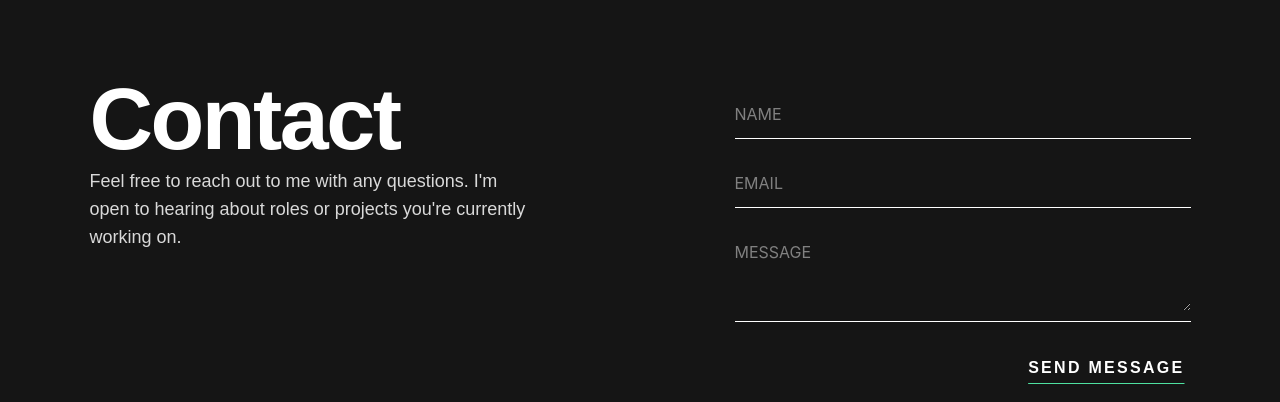
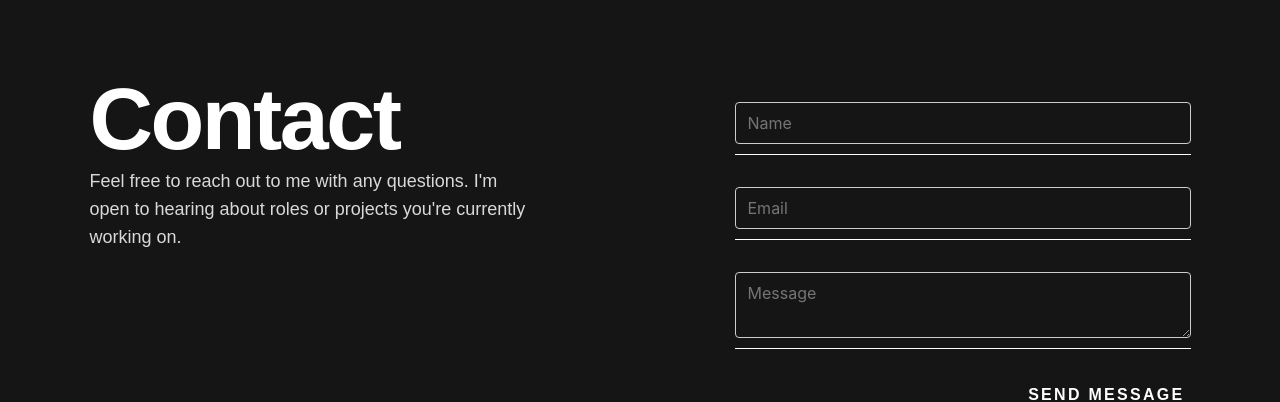
Before and after one commit to maisieo/-maisie-codes, a React (Create React App) app: page / in a window 1280 px wide. Shown: the part 2498-2900 px from the top of the page. Built offline with nearby package versions, Linux system fonts and the light colour scheme.

Commit message:
change form

```diff
--- a/src/components/ContactForm/ContactForm.js
+++ b/src/components/ContactForm/ContactForm.js
@@ -63,32 +63,29 @@ function ContactForm() {
           >
             <input type="hidden" name="form-name" value="contact" />
             <div className="input-section">
-            <label htmlFor="name">Name</label>
               <input
                 type="text"
                 name="name"
-              id="name"
+                placeholder="Name"
                 value={formData.name}
                 onChange={handleChange}
                 required
               />
             </div>
             <div className="input-section">
-            <label htmlFor="email">Email</label>
               <input
                 type="email"
                 name="email"
-              id="email"
+                placeholder="Email"
                 value={formData.email}
                 onChange={handleChange}
                 required
               />
             </div>
             <div className="input-section">
-            <label htmlFor="message">Message</label>
               <textarea
                 name="message"
-              id="message"
+                placeholder="Message"
                 value={formData.message}
                 onChange={handleChange}
                 required
--- a/src/components/ContactForm/ContactForm.scss
+++ b/src/components/ContactForm/ContactForm.scss
@@ -11,7 +11,7 @@
 
   .inner-wrapper {
     display: flex;
-    max-width:1141px;
+    max-width: 1141px;
     margin: 0 auto;
   }
 
@@ -32,21 +32,24 @@
 
     .input-section {
       display: flex;
+      flex-direction: column;
       padding-bottom: 10px;
       border-bottom: 1px solid white;
       padding-top: 32px;
-
-      label {
-        flex-basis: 108px;
-        color: grey;
-        text-transform: uppercase;
-      }
 
       input,
       textarea {
         flex: 1;
         background-color: transparent;
         border: none;
+        padding: 8px 12px;
+        border-radius: 4px;
+        border: 1px solid #ccc;
+        transition: border-color 0.3s;
+
+        &:focus {
+          border-color: #007bff;
+        }
       }
 
       textarea {
@@ -61,7 +64,7 @@
       .contact-button {
         border: none;
         background-color: transparent;
-        margin-top:32px;
+        margin-top: 32px;
       }
     }
   }
```
Lines whose indentation alone changed are shown as unchanged.
